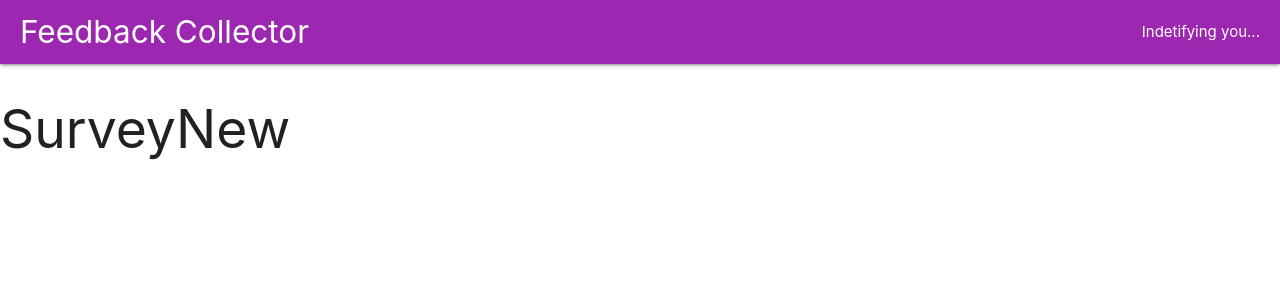
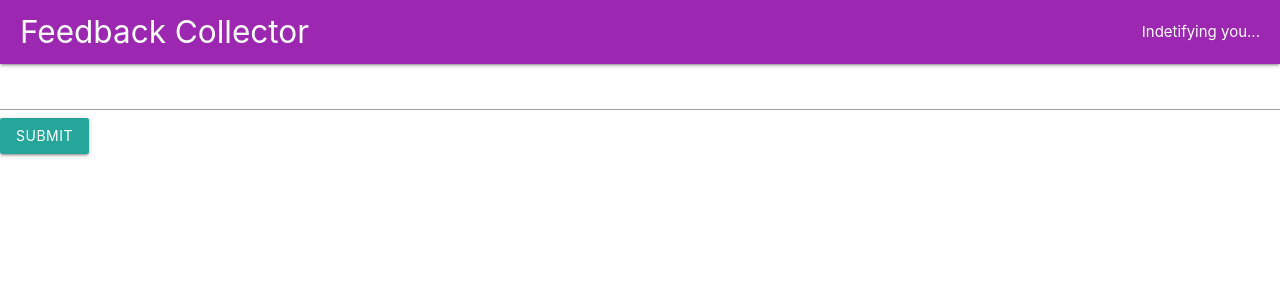
Before and after one commit to yogeshkoli/feedback-collector, a React (Create React App) app in the folder fcclient/: page /surveys/new in a window 1280 px wide. Shown: the top 300 px of the page. Built offline with nearby package versions, Linux system fonts and the light colour scheme; no server answers.

Commit message:
Created basic Redux Form  with input field and a submit button

```diff
--- a/fcclient/package.json
+++ b/fcclient/package.json
@@ -8,7 +8,7 @@
     "@testing-library/user-event": "^7.2.1",
     "axios": "^0.19.0",
     "http-proxy-middleware": "^0.20.0",
-    "materialize-css": "^1.0.0-rc.2",
+    "materialize-css": "^1.0.0",
     "node-sass": "^4.13.0",
     "react": "^16.12.0",
     "react-dom": "^16.12.0",
@@ -16,7 +16,7 @@
     "react-router-dom": "^5.1.2",
     "react-scripts": "3.3.0",
     "react-stripe-checkout": "^2.6.3",
-    "redux": "^4.0.4",
+    "redux": "^4.0.5",
     "redux-form": "^8.2.6",
     "redux-thunk": "^2.3.0"
   },
--- a/fcclient/src/components/App.js
+++ b/fcclient/src/components/App.js
@@ -8,8 +8,7 @@ import './App.css';
 import Header from './Header';
 import Landing from './Landing';
 import Dashboard from './Dashboard';
-
-const SurveyNew = () => <h2>SurveyNew</h2>;
+import SurveyNew from './surveys/SurveyNew';
 
 class App extends Component {
 
--- /dev/null
+++ b/fcclient/src/components/surveys/SurveyForm.js
@@ -0,0 +1,23 @@
+import React, { Component } from "react";
+import { reduxForm, Field } from 'redux-form'
+
+class SurveyForm extends Component {
+    render() {
+        return (
+            <div>
+                <form onSubmit={this.props.handleSubmit(values => console.log(values))}>
+                    <Field
+                        type="text"
+                        name="surveyTitle"
+                        component="input"
+                    />
+                    <button className="btn" type="submit">Submit</button>
+                </form>
+            </div>
+        );
+    }
+}
+
+export default reduxForm({
+    form: 'surveyForm'
+})(SurveyForm);
--- /dev/null
+++ b/fcclient/src/components/surveys/SurveyNew.js
@@ -0,0 +1,16 @@
+import React, { Component } from "react";
+import SurveyForm from './SurveyForm';
+
+class SurveyNew extends Component {
+
+    render() {
+        return (
+            <div>
+                <SurveyForm></SurveyForm>
+            </div>
+        );
+    }
+
+}
+
+export default SurveyNew;
```
Also changed, not shown: 1 other file (tests, documents, lock files or other folders).
